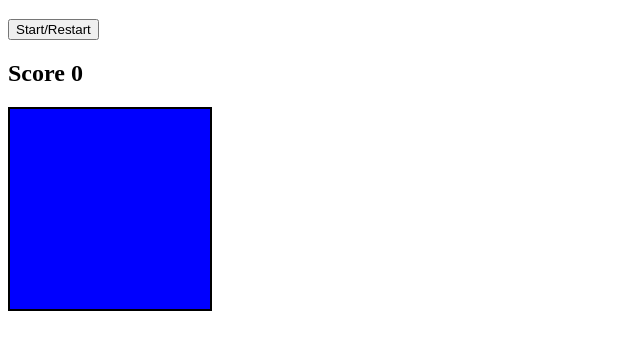
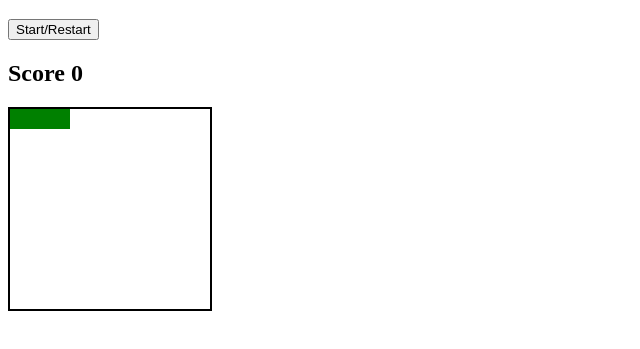
Before and after one commit to aj-pena/snake, a plain HTML site: page index.html in a window 1280 px wide. Shown: the part 61-410 px from the top of the page, without its empty margins (0-640 px from the left). Drawn offline with Linux system fonts and the light colour scheme.

Commit message:
drawing initial snake

```diff
--- a/index.css
+++ b/index.css
@@ -14,5 +14,8 @@ html, body {
 .square {
     width: 20px;
     height: 20px;
-    background-color: blue;
+    /* background-color: blue; */
 }
+.snake {
+    background: green;
+}
--- a/index.js
+++ b/index.js
@@ -2,6 +2,7 @@ const grid = document.querySelector('.grid')
 const startButton = document.getElementById('start')
 const score = document.getElementById('score')
 const squares = []
+let currentSnake = [0,1,2]
 // Function to draw the grid
 function createGrid() {
 
@@ -19,3 +20,5 @@ function createGrid() {
     console.log(squares)
 }
 createGrid()
+// Drawing the initial snake
+currentSnake.forEach(function(item){squares[item].classList.add("snake")})
```
